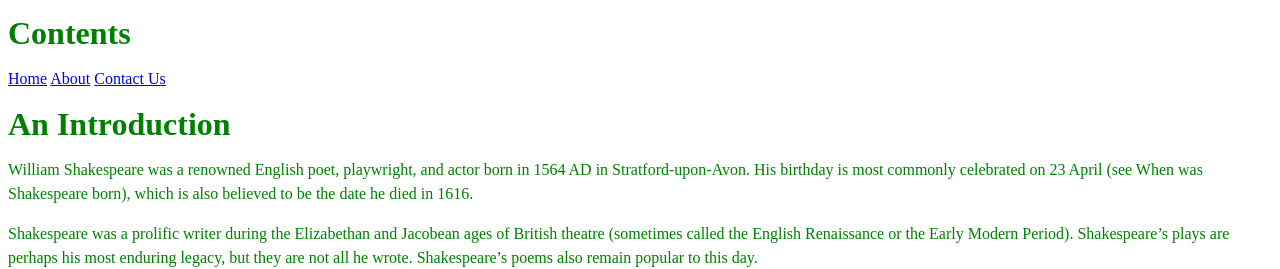
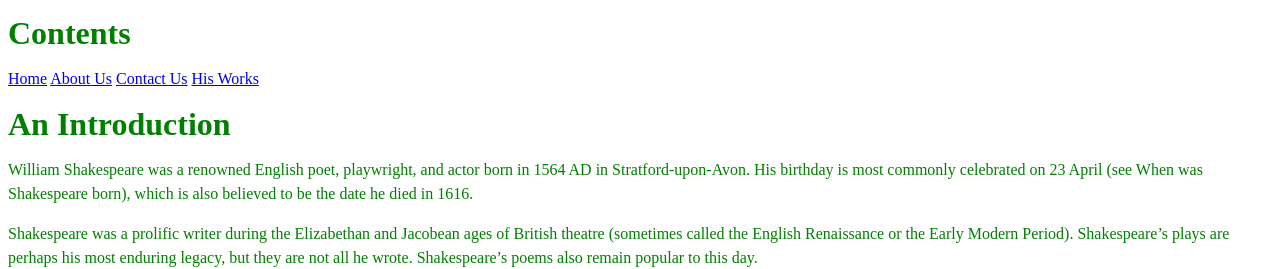
Before and after one commit to pdtechwriter/TWT-test-tree, a Jekyll site: the page built from index.md, in a window 1280 px wide and 900 px high. Shown: the top 269 px of the window. Built offline with Jekyll 4.4.1, drawn with Linux system fonts in a browser that asks for light colours; our own code applies the rules of GitHub Pages for plain Markdown files.

Commit message:
Update template_file.html

```diff
--- a/_layouts/template_file.html
+++ b/_layouts/template_file.html
@@ -9,8 +9,9 @@
 	<h1>Contents</h1>
 <nav>
 <a href="index.html">Home</a>
-<a href="page1.html">About</a>
+<a href="page1.html">About Us</a>
 <a href="page2.html">Contact Us</a>
+<a href="page3.html">His Works</a>
 </nav>
 		<div>
 			{{content}}
```
